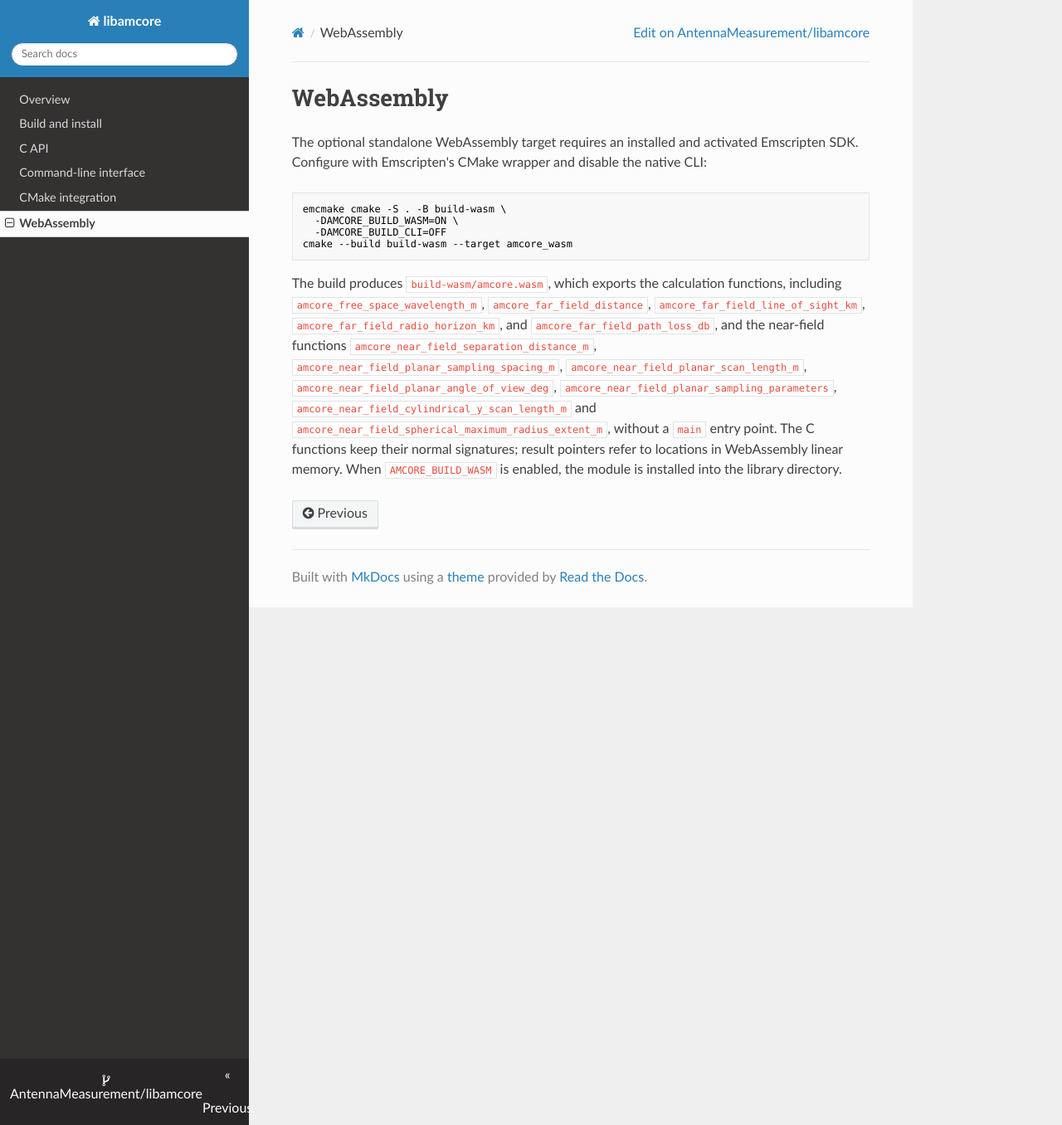
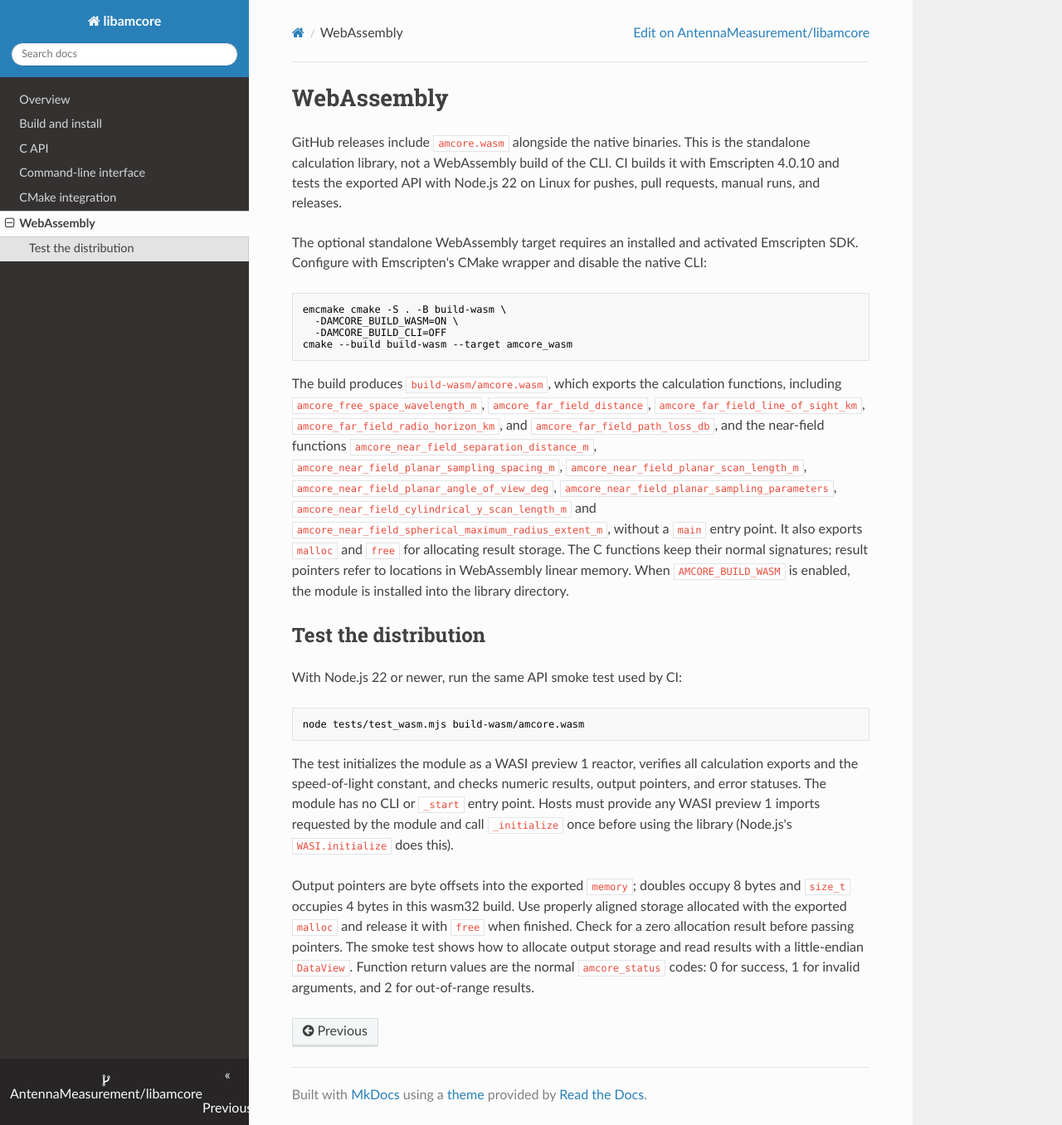
Before and after one commit to AntennaMeasurement/libamcore, an MkDocs documentation site: the page built from docs/public/webassembly.md, in a window 1280 px wide and 1356 px high. Shown: the whole window at 83% size. Built offline with MkDocs 1.6.1, drawn with Linux system fonts in a browser that asks for light colours; nearby versions of some CDN libraries.

````diff
--- a/CMakeLists.txt
+++ b/CMakeLists.txt
@@ -79,7 +79,7 @@ if(AMCORE_BUILD_WASM)
     endif()
     target_link_options(amcore_wasm PRIVATE
         "-Wl,--no-entry"
-        "-sEXPORTED_FUNCTIONS=_amcore_free_space_wavelength_m,_amcore_far_field_distance,_amcore_far_field_line_of_sight_km,_amcore_far_field_radio_horizon_km,_amcore_far_field_path_loss_db,_amcore_near_field_separation_distance_m,_amcore_near_field_planar_sampling_spacing_m,_amcore_near_field_planar_scan_length_m,_amcore_near_field_planar_angle_of_view_deg,_amcore_near_field_planar_sampling_parameters,_amcore_near_field_cylindrical_y_scan_length_m,_amcore_near_field_spherical_maximum_radius_extent_m"
+        "-sEXPORTED_FUNCTIONS=_malloc,_free,_amcore_free_space_wavelength_m,_amcore_far_field_distance,_amcore_far_field_line_of_sight_km,_amcore_far_field_radio_horizon_km,_amcore_far_field_path_loss_db,_amcore_near_field_separation_distance_m,_amcore_near_field_planar_sampling_spacing_m,_amcore_near_field_planar_scan_length_m,_amcore_near_field_planar_angle_of_view_deg,_amcore_near_field_planar_sampling_parameters,_amcore_near_field_cylindrical_y_scan_length_m,_amcore_near_field_spherical_maximum_radius_extent_m"
         "-Wl,--export=speed_of_light_m_per_s"
     )
     set_target_properties(amcore_wasm PROPERTIES SUFFIX ".wasm")
--- a/docs/public/webassembly.md
+++ b/docs/public/webassembly.md
@@ -1,4 +1,9 @@
 # WebAssembly
+
+GitHub releases include `amcore.wasm` alongside the native binaries. This is
+the standalone calculation library, not a WebAssembly build of the CLI.
+CI builds it with Emscripten 4.0.10 and tests the exported API with Node.js 22
+on Linux for pushes, pull requests, manual runs, and releases.
 
 The optional standalone WebAssembly target requires an installed and activated
 Emscripten SDK. Configure with Emscripten's CMake wrapper and disable the
@@ -23,7 +28,31 @@ and the near-field functions
 `amcore_near_field_planar_sampling_parameters`,
 `amcore_near_field_cylindrical_y_scan_length_m` and
 `amcore_near_field_spherical_maximum_radius_extent_m`, without a `main` entry
-point. The C functions keep their normal signatures;
+point. It also exports `malloc` and `free` for allocating result storage.
+The C functions keep their normal signatures;
 result pointers refer to locations in WebAssembly linear memory. When
 `AMCORE_BUILD_WASM` is enabled, the module is installed into the library
 directory.
+
+## Test the distribution
+
+With Node.js 22 or newer, run the same API smoke test used by CI:
+
+```sh
+node tests/test_wasm.mjs build-wasm/amcore.wasm
+```
+
+The test initializes the module as a WASI preview 1 reactor, verifies all
+calculation exports and the speed-of-light constant, and checks numeric results,
+output pointers, and error statuses. The module has no CLI or `_start` entry
+point. Hosts must provide any WASI preview 1 imports requested by the module and
+call `_initialize` once before using the library (Node.js's `WASI.initialize`
+does this).
+
+Output pointers are byte offsets into the exported `memory`; doubles occupy
+8 bytes and `size_t` occupies 4 bytes in this wasm32 build. Use properly aligned
+storage allocated with the exported `malloc` and release it with `free` when
+finished. Check for a zero allocation result before passing pointers. The
+smoke test shows how to allocate output storage and read results with a
+little-endian `DataView`. Function return values are the normal `amcore_status` codes:
+0 for success, 1 for invalid arguments, and 2 for out-of-range results.
````
Also changed, not shown: CHANGELOG.md (+3 -0 lines), README.md (+7 -3 lines), 3 other files.
